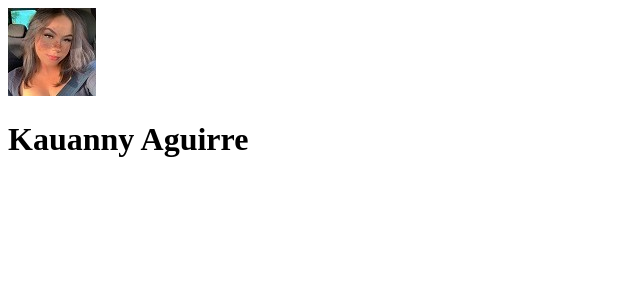
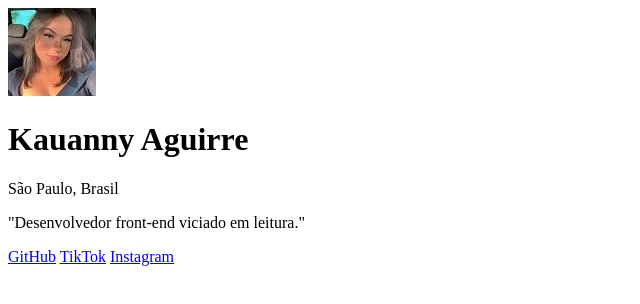
Before and after one commit to kauannyaguirre22b/meus-links, a plain HTML site: page index.html in a window 1280 px wide. Shown: the whole page, without its empty margins (0-640 px from the left). Drawn offline with Linux system fonts and the light colour scheme.

Commit message:
término no desenvolvimento do HTML

```diff
--- a/index.html
+++ b/index.html
@@ -9,6 +9,13 @@
    <div>
         <img src="./kauanny88x88.jpg" alt="imagem do criador da pagina de links, kauanny aguirre">
         <h1>Kauanny Aguirre</h1>
+        <p>São Paulo, Brasil</p>
+
+        <p>"Desenvolvedor front-end viciado em leitura."</p>
+
+        <a href="https://github.com/kauannyaguirre22b">GitHub</a>
+        <a href="https://www.tiktok.com/@kauannyaguirre2?_t=8kS7XwW4fKf&_r=1">TikTok</a>
+        <a href="https://www.instagram.com/kauannyaguirre?igsh=Zjlmcjh6cHN0MDJr&utm_source=qr">Instagram</a>
     </div>
 </body>
 </html>
```
